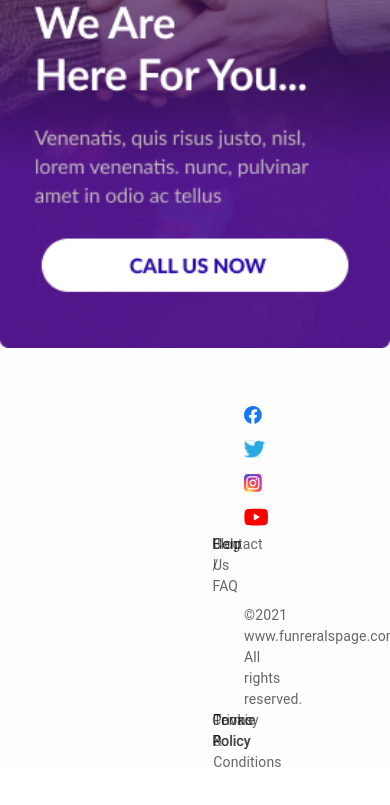
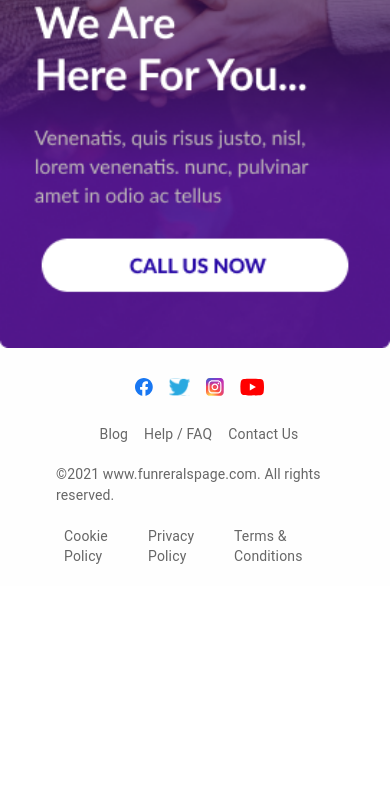
Before and after one commit to Yasela-dissanayake/funeral, a React (Create React App) app: page /obituaries in a window 390 px wide. Shown: the part 3405-4210 px from the top of the page. After the commit the page ends 4021 px from the top, so only its background shows below. Built offline with nearby package versions, Linux system fonts and the light colour scheme.

Commit message:
feat:new footer completed with full responsive

```diff
--- a/src/components/Footer.jsx
+++ b/src/components/Footer.jsx
@@ -4,99 +4,127 @@ import Grid from "@mui/material/Grid";
 import SocialMediaList from "./SocialMediaList";
 import Typography from "@mui/material/Typography";
 import { NavLink } from "react-router-dom";
+import List from "@mui/material/List";
+import ListItem from "@mui/material/ListItem";
+import ListItemText from "@mui/material/ListItemText";
 
 const Footer = () => {
   return (
-    <Box sx={{ margin: "50px 220px" }}>
+    <Box sx={{ margin: { xs: "30px 40px", md: "50px 220px" } }}>
       <Grid
         container
         justifyContent="space-between"
         rowSpacing={1}
         columnSpacing={{ xs: 1, sm: 2, md: 3 }}
       >
-        <Grid item xs={10}>
+        <Grid
+          container
+          xs={12}
+          sm={6}
+          md={4}
+          justifyContent={{ xs: "center", sm: "start" }}
+        >
           <SocialMediaList />
         </Grid>
-        <Grid container xs={2} textAlign="center">
-          <Grid item xs={4}>
+        <Grid
+          container
+          xs={12}
+          sm={6}
+          textAlign="end"
+          justifyContent={{ xs: "center", sm: "end" }}
+        >
+          <List>
+            <ListItem>
               <NavLink
                 to="#"
                 style={{
                   textDecoration: "none",
                 }}
               >
-              <Typography fontSize={14} color="text.secondary">
-                Blog
-              </Typography>
+                <ListItemText
+                  secondary="Blog"
+                  sx={{ ml: 2, color: "text.secondary" }}
+                />
               </NavLink>
-          </Grid>
-          <Grid item xs={4}>
               <NavLink
                 to="#"
                 style={{
                   textDecoration: "none",
                 }}
               >
-              <Typography fontSize={14} color="text.secondary">
-                Help / FAQ
-              </Typography>
+                <ListItemText
+                  secondary="Help / FAQ"
+                  sx={{ ml: 2, color: "text.secondary" }}
+                />
               </NavLink>
-          </Grid>
-          <Grid item xs={4}>
               <NavLink
                 to="#"
                 style={{
                   textDecoration: "none",
                 }}
               >
-              <Typography fontSize={14} color="text.secondary">
-                Contact Us
-              </Typography>
+                <ListItemText
+                  secondary="Contact Us"
+                  sx={{ ml: 2, color: "text.secondary" }}
+                />
               </NavLink>
+            </ListItem>
+          </List>
         </Grid>
-        </Grid>
-        <Grid item xs={9}>
+        <Grid
+          container
+          xs={12}
+          sm={4}
+          justifyContent={{ xs: "center", sm: "start" }}
+        >
           <Typography fontSize={14} color="text.secondary" ml={3}>
             ©2021 www.funreralspage.com. All rights reserved.
           </Typography>
         </Grid>
-        <Grid container xs={3} textAlign="center">
-          <Grid item xs={4}>
+        <Grid
+          container
+          xs={12}
+          sm={8}
+          textAlign="end"
+          justifyContent={{ xs: "center", sm: "end" }}
+        >
+          <List>
+            <ListItem>
               <NavLink
                 to="#"
                 style={{
                   textDecoration: "none",
                 }}
               >
-              <Typography fontSize={14} color="text.secondary">
-                Cookie Policy
-              </Typography>
+                <ListItemText
+                  secondary="Cookie Policy"
+                  sx={{ ml: 2, color: "text.secondary" }}
+                />
               </NavLink>
-          </Grid>
-          <Grid item xs={4}>
               <NavLink
                 to="#"
                 style={{
                   textDecoration: "none",
                 }}
               >
-              <Typography fontSize={14} color="text.secondary">
-                Privacy Policy
-              </Typography>
+                <ListItemText
+                  secondary="Privacy Policy"
+                  sx={{ ml: 2, color: "text.secondary" }}
+                />
               </NavLink>
-          </Grid>
-          <Grid item xs={4}>
               <NavLink
                 to="#"
                 style={{
                   textDecoration: "none",
                 }}
               >
-              <Typography fontSize={14} color="text.secondary">
-                Terms & Conditions
-              </Typography>
+                <ListItemText
+                  secondary="Terms & Conditions"
+                  sx={{ ml: 2, color: "text.secondary" }}
+                />
               </NavLink>
-          </Grid>
+            </ListItem>
+          </List>
         </Grid>
       </Grid>
     </Box>
```
Lines whose indentation alone changed are shown as unchanged.
